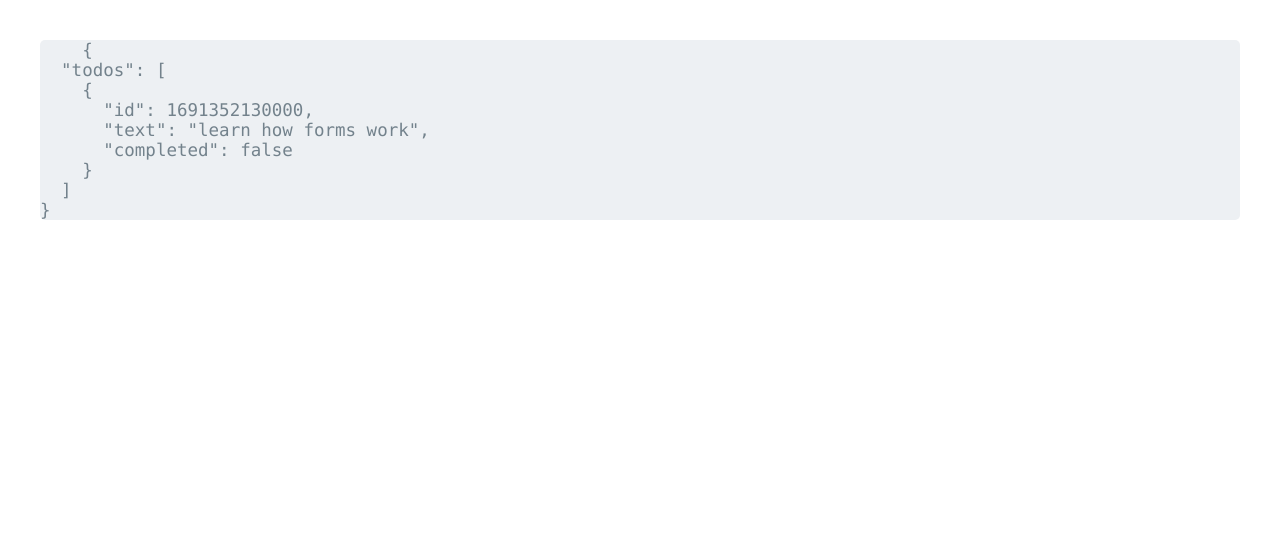
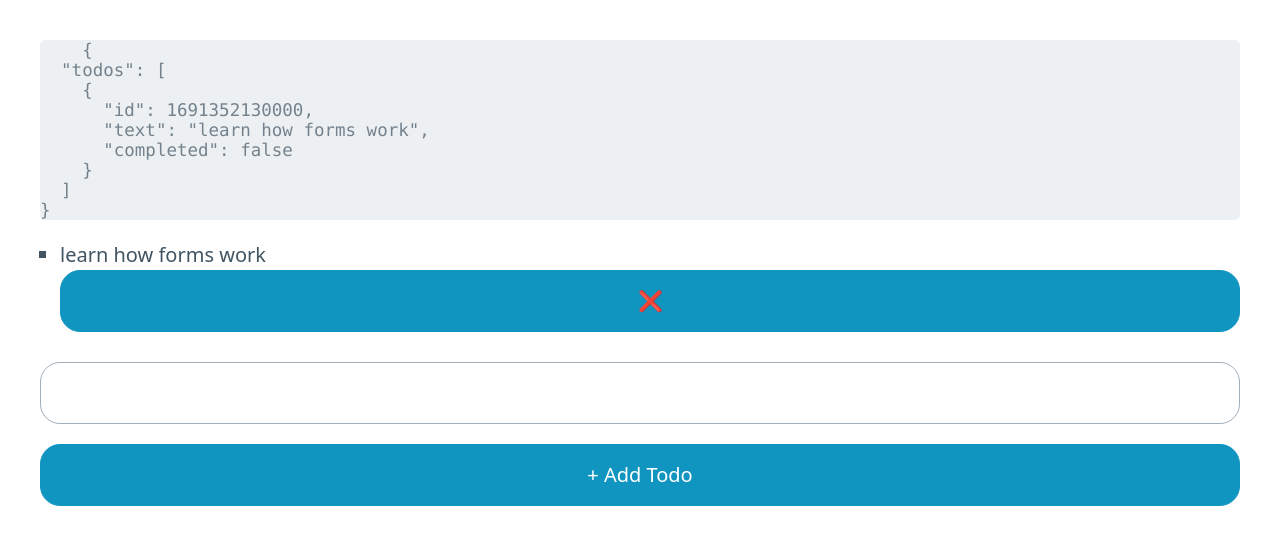
Before and after one commit to evariste1963/JOC_forms, a SvelteKit app: page /todos in a window 1280 px wide. Shown: the top 544 px of the page. Built offline with nearby package versions, Linux system fonts and the light colour scheme.

Commit message:
3:04:20 adding and removing todos +page sketvhout

```diff
--- a/src/routes/todos/+page.server.js
+++ b/src/routes/todos/+page.server.js
@@ -1,4 +1,4 @@
-import { getTodos } from '../../lib/server/database';
+import { getTodos } from '$lib/server/database';
 
 /** @type {import('./$types').PageServerLoad} */
 export async function load() {
--- a/src/routes/todos/+page.svelte
+++ b/src/routes/todos/+page.svelte
@@ -1,8 +1,33 @@
 <script>
 	/** @type {import('./$types').PageData} */
 	export let data;
+
+	async function addTodo(event) {
+		console.log(event);
+	}
+
+	async function removeTodo(event) {}
 </script>
 
 <pre>
     {JSON.stringify(data, null, 2)}
 </pre>
+
+<ul>
+	{#each data.todos as todo}
+		<li>
+			<span>{todo.text}</span>
+			<form on:submit|preventDefault={removeTodo} method="POST">
+				<!-- USE FORMS INSTEAD OF BUTTONS!!-- HOWEVER SMALL THE FORM MAYBE!!-->
+				<input type="hidden" name="id" value={todo.id} />
+				<!--HIDDEN INPUT TO SEND TO THE SERVER -->
+				<button class="delete" type="submit">❌</button>
+			</form>
+		</li>
+	{/each}
+</ul>
+
+<form on:submit|preventDefault={addTodo} method="POST">
+	<input type="text" name="todo" />
+	<button type="submit">+ Add Todo</button>
+</form>
```
